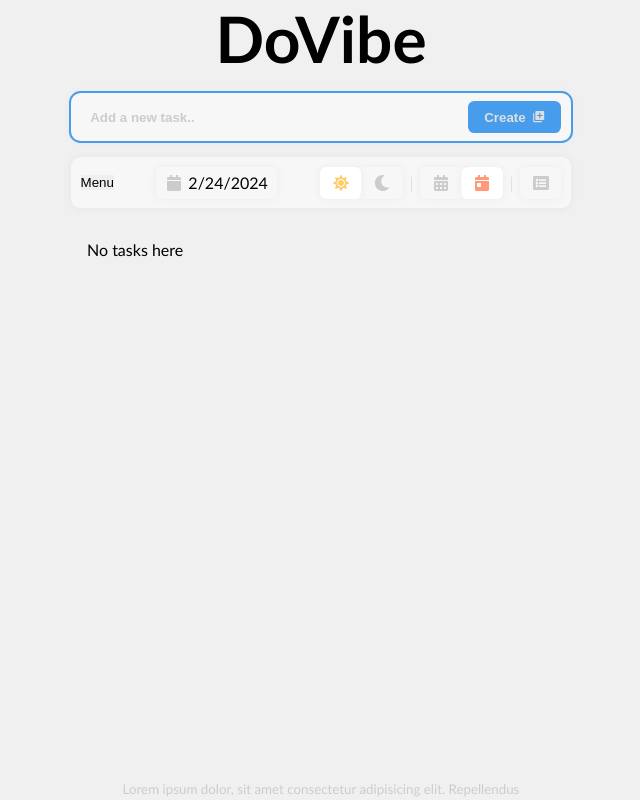
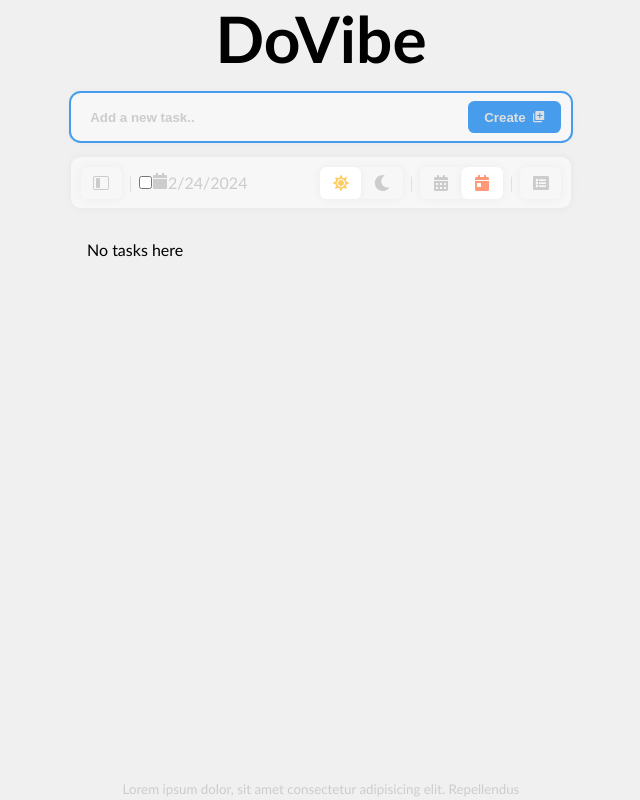
Before and after one commit to iNikAnn/DoVibe, a React (Create React App) app: page / in a window 1280 px wide. Shown: the whole page, without its empty margins (319-959 px from the left). Built offline with nearby package versions, Linux system fonts and the light colour scheme; the HTML template or start-up script is replaced by a standard one.

Commit message:
New: Add toggle button for opening and closing LeftSideBar

```diff
--- a/src/components/FiltersBar.jsx
+++ b/src/components/FiltersBar.jsx
@@ -1,15 +1,13 @@
 import styles from '../css/FiltersBar.module.css';
 
-// react, framer
-import { useState } from 'react';
-
 // icons
+import { BsLayoutSidebarInset } from "react-icons/bs"; // left side bar
 import { FaCalendar } from "react-icons/fa";
-import { FaSun } from "react-icons/fa";
-import { FaMoon } from "react-icons/fa";
-import { FaCalendarAlt } from "react-icons/fa";
-import { FaCalendarDay } from "react-icons/fa";
-import { FaListAlt } from "react-icons/fa";
+import { FaSun } from "react-icons/fa"; // light mode
+import { FaMoon } from "react-icons/fa"; // dark mode
+import { FaCalendarAlt } from "react-icons/fa"; // all todos
+import { FaCalendarDay } from "react-icons/fa"; // todos for the day
+import { FaListAlt } from "react-icons/fa"; // only uncompleted todos
 
 // components
 import Switcher from '../components/Switcher';
@@ -19,30 +17,17 @@ import Tooltip from '../components/Tooltip';
 function FiltersBar({ initialDate, colorScheme, onChangeScheme, onChangeViewMode, onToggleLeftSideBar, setOnlyUncompleted }) {
 	return (
 		<div className={styles.filtersWrapper}>
-			{/* <div className={`${styles.datePickerWrapper}`}>
-				<input
-					className={styles.datePicker}
-					type="date"
-					value={initialDate}
-					onChange={(e) => onChangeViewMode(e.target.value)}
-					name="date"
-					id="date"
+			<div className={styles.filtersLeft}>
+				<Filter
+					name="leftSideBar"
+
+					icon={<BsLayoutSidebarInset />}
+					tooltip="Toggle left side bar"
+					onChange={onToggleLeftSideBar}
 				/>
-			</div> */}
-			{/*
-			<Tooltip text="Show date picker">
-				<button
-					className={styles.datePickerBtn}
-					onClick={() => setDatePickerIsHidden(!datePickerIsHidden)}
-				>
-					<FaCalendar />
-					{initialDate ? new Date(initialDate).toLocaleDateString() : 'All todos'}
-				</button>
-			</Tooltip> */}
 
-			<button onClick={onToggleLeftSideBar}>Menu</button>
+				<span className={styles.separator}>|</span>
 
-			<div className={styles.datePickerSwitcher}>
 				<Tooltip text="Show date picker">
 					<input type="checkbox" name="datePicker" id="datePicker" />
 					<label
--- a/src/components/TodoApp.jsx
+++ b/src/components/TodoApp.jsx
@@ -325,10 +325,12 @@ function TodoApp() {
 		<div className={styles.todoApp}>
 			<div className={styles.content}>
 				<h1>DoVibe</h1>
+
 				<InputBar
 					inputBarRef={inputBarRef}
 					onSubmit={handleAddTodo}
 				/>
+
 				<FiltersBar
 					initialDate={date}
 					colorScheme={colorScheme}
@@ -337,6 +339,7 @@ function TodoApp() {
 					onToggleLeftSideBar={handleToggleLeftSideBar}
 					setOnlyUncompleted={setOnlyUncompleted}
 				/>
+
 				<TodoList
 					list={
 						// displaying daily todos; if no date is selected, show all todos
--- a/src/css/FiltersBar.module.css
+++ b/src/css/FiltersBar.module.css
@@ -23,6 +23,7 @@
 	padding: 0.6rem;
 }
 
+.filtersLeft,
 .filtersRight {
 	display: flex;
 	align-items: center;
```
